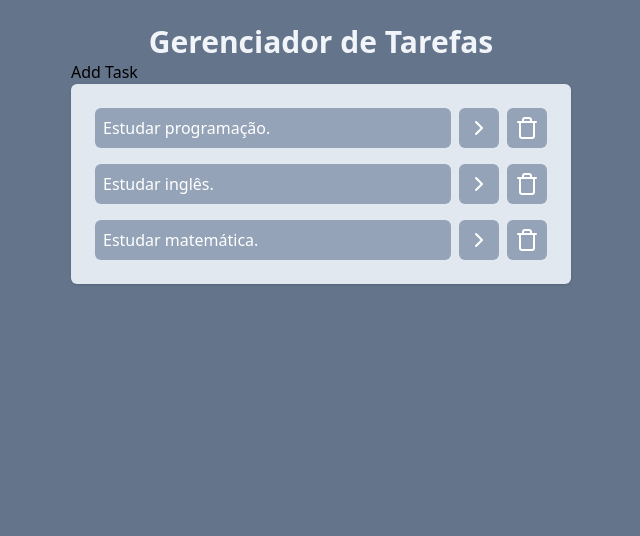
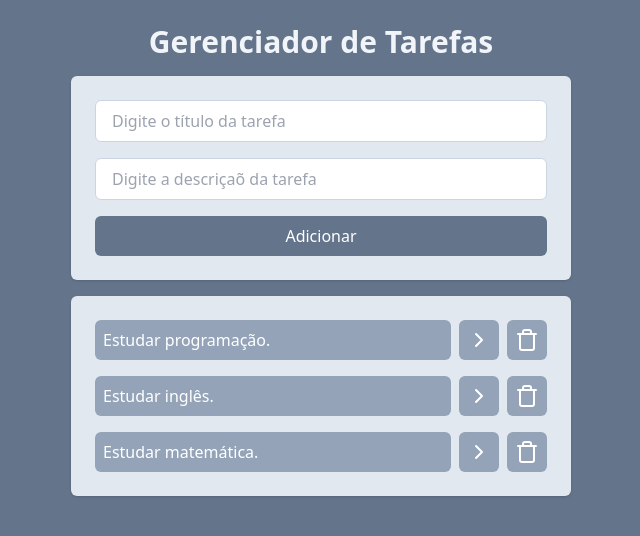
Before and after one commit to LeandroBarreiro/Gerenciador-de-Tarefas, a React (Vite) app: page / in a window 1280 px wide. Shown: the top 536 px of the page, without its empty margins (319-959 px from the left). Built offline with nearby package versions, Linux system fonts and the light colour scheme.

Commit message:
Alterações

```diff
--- a/package.json
+++ b/package.json
@@ -12,7 +12,8 @@
   "dependencies": {
     "lucide-react": "^0.435.0",
     "react": "^18.3.1",
-    "react-dom": "^18.3.1"
+    "react-dom": "^18.3.1",
+    "uuid": "^10.0.0"
   },
   "devDependencies": {
     "@eslint/js": "^9.9.0",
--- a/src/App.jsx
+++ b/src/App.jsx
@@ -1,44 +1,8 @@
-// import { useState } from 'react'
-// import reactLogo from './assets/react.svg'
-// import viteLogo from '/vite.svg'
-// import './App.css'
-
 import { useState } from "react";
 import AddTask from "./components/AddTask";
 import Tasks from "./components/Tasks";
+import { v4 } from "uuid";
 
-// function App() {
-//   const [count, setCount] = useState(0)
-
-//   return (
-//     <>
-//       <div>
-//         <a href="https://vitejs.dev" target="_blank">
-//           <img src={viteLogo} className="logo" alt="Vite logo" />
-//         </a>
-//         <a href="https://react.dev" target="_blank">
-//           <img src={reactLogo} className="logo react" alt="React logo" />
-//         </a>
-//       </div>
-//       <h1>Vite + React</h1>
-//       <div className="card">
-//         <button onClick={() => setCount((count) => count + 1)}>
-//           count is {count}
-//         </button>
-//         <p>
-//           Edit <code>src/App.jsx</code> and save to test HMR
-//         </p>
-//       </div>
-//       <p className="read-the-docs">
-//         Click on the Vite and React logos to learn more
-//       </p>
-//     </>
-//   )
-// }
-
-// export default App
-
-// State (Estado)
 function App() {
   const [tasks, setTaks] = useState([
     {
@@ -76,19 +40,33 @@
     setTaks(newTasks);
   }
 
-  function deleteTask(taskId) {
-    const newTasks = tasks.filter((task) => task.id !== task.id);
+  function onDeleteTaskClick(taskId) {
+    const newTasks = tasks.filter((task) => task.id !== taskId);
     setTaks(newTasks);
+  }
+
+  function onAddTaskSubmit(title, description) {
+    const newTask = {
+      id: v4(),
+      title: title,
+      description: description,
+      isCompleted: false,
+    };
+    setTaks([...tasks, newTask]);
   }
 
   return (
     <div className="w-screen h-screen bg-slate-500 flex justify-center p-6">
-      <div className="w-[500px]">
+      <div className="w-[500px] space-y-4">
         <h1 className="text-3xl text-slate-100 font-bold text-center">
           Gerenciador de Tarefas
         </h1>
-        <AddTask />
-        <Tasks tasks={tasks} onTaskClick={onTaskClick} />
+        <AddTask onAddTaskSubmit={onAddTaskSubmit} />
+        <Tasks
+          tasks={tasks}
+          onTaskClick={onTaskClick}
+          onDeleteTaskClick={onDeleteTaskClick}
+        />
       </div>
     </div>
   );
--- a/src/components/AddTask.jsx
+++ b/src/components/AddTask.jsx
@@ -1,5 +1,41 @@
-function AddTask() {
-  return <h1>Add Task</h1>;
+import { useState } from "react";
+
+function AddTask({ onAddTaskSubmit }) {
+  const [title, setTitle] = useState("");
+  const [description, setDescription] = useState("");
+  return (
+    <div className=" space-y-4 p-6 bg-slate-200 rounded-md shadow flex flex-col">
+      <input
+        type="text"
+        placeholder="Digite o título da tarefa"
+        className="border border-slate-300 outline-slate-400 px-4 py-2 rounded-md"
+        value={title}
+        onChange={(event) => setTitle(event.target.value)}
+      ></input>
+      <input
+        type="text"
+        placeholder="Digite a descriçaõ da tarefa"
+        className="border border-slate-300 outline-slate-400 px-4 py-2 rounded-md"
+        value={description}
+        onChange={(event) => setDescription(event.target.value)}
+      ></input>
+      <button
+        onClick={() => {
+          //Verificar se o título e a descrição estão preenchidos
+          if (!title.trim() || !description.trim()) {
+            //trim tira os espaços em branco
+            return alert("Preencha o título e a descrição da tarefa!");
+          }
+          onAddTaskSubmit(title, description);
+          setTitle("");
+          setDescription("");
+        }}
+        className="bg-slate-500 text-white px-4 py-2 rounded-md font-medium"
+      >
+        Adicionar
+      </button>
+    </div>
+  );
 }
 
 export default AddTask;
--- a/src/components/Tasks.jsx
+++ b/src/components/Tasks.jsx
@@ -1,13 +1,12 @@
 import { ChevronRightIcon, TrashIcon } from "lucide-react";
 
-function Tasks(props) {
-  console.log(props);
+function Tasks({ tasks, onTaskClick, onDeleteTaskClick }) {
   return (
     <ul className="space-y-4 p-6 bg-slate-200 rounded-md shadow">
-      {props.tasks.map((task) => (
+      {tasks.map((task) => (
         <li key={task.id} className="flex gap-2">
           <button
-            onClick={() => props.onTaskClick(task.id)}
+            onClick={() => onTaskClick(task.id)}
             className={`bg-slate-400 text-left w-full text-white p-2 rounded-md ${
               task.isCompleted && "line-through"
             }`}
@@ -17,7 +16,10 @@
           <button className="bg-slate-400 p-2 rounded-md text-white">
             <ChevronRightIcon />
           </button>
-          <button className="bg-slate-400 p-2 rounded-md text-white">
+          <button
+            onClick={() => onDeleteTaskClick(task.id)}
+            className="bg-slate-400 p-2 rounded-md text-white"
+          >
             <TrashIcon />
           </button>
         </li>
```
Also changed, not shown: 1 other file (tests, documents, lock files or other folders).
